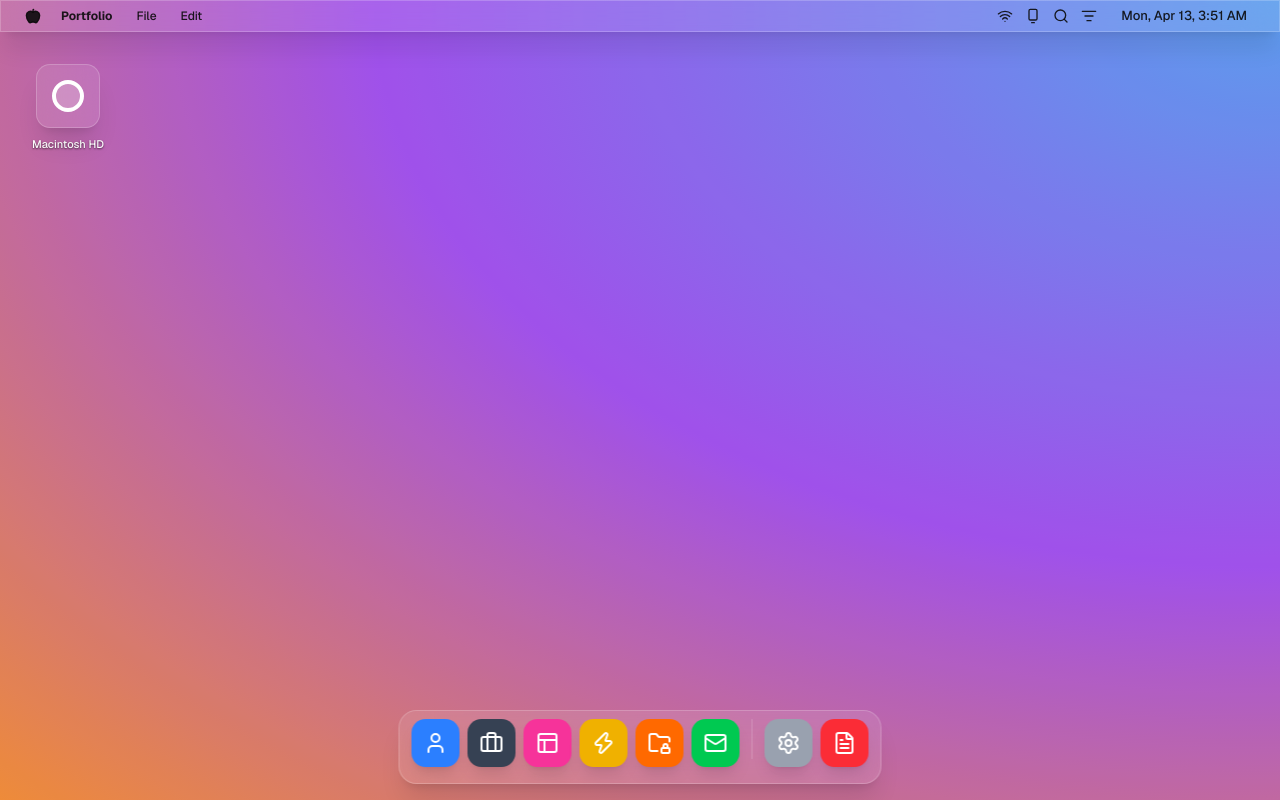
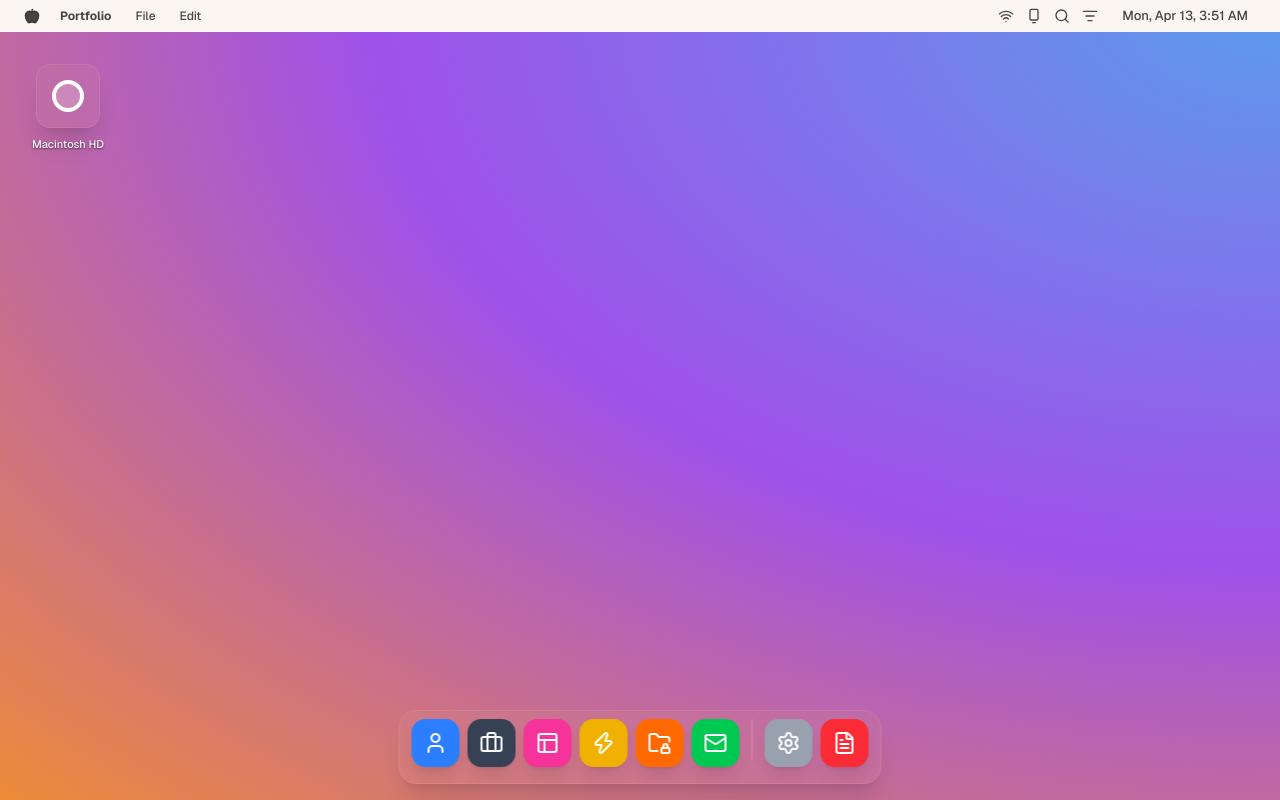
Before and after one commit to katsura919/abie-computer, a Next.js app: page / in a window 1280 px wide. Built offline with nearby package versions, Linux system fonts and the light colour scheme.

Commit message:
add rose theme

```diff
--- a/app/globals.css
+++ b/app/globals.css
@@ -116,6 +116,42 @@
     --sidebar-ring: oklch(0.556 0 0);
 }
 
+.rose {
+    --background: oklch(0.976 0.007 63.4);
+    --foreground: oklch(0.316 0 0);
+    --card: oklch(1 0 0);
+    --card-foreground: oklch(0.316 0 0);
+    --popover: oklch(1 0 0);
+    --popover-foreground: oklch(0.316 0 0);
+    --primary: oklch(0.778 0.065 34.6);
+    --primary-foreground: oklch(0.316 0 0);
+    --secondary: oklch(0.897 0.016 63.4);
+    --secondary-foreground: oklch(0.316 0 0);
+    --muted: oklch(0.887 0.038 34.6);
+    --muted-foreground: oklch(0.518 0 0);
+    --accent: oklch(0.832 0.019 216.4);
+    --accent-foreground: oklch(0.316 0 0);
+    --destructive: oklch(0.577 0.245 27.325);
+    --destructive-foreground: oklch(0.985 0 0);
+    --border: oklch(0.897 0.016 63.4);
+    --input: oklch(0.897 0.016 63.4);
+    --ring: oklch(0.778 0.065 34.6);
+    --chart-1: oklch(0.778 0.065 34.6);
+    --chart-2: oklch(0.832 0.019 216.4);
+    --chart-3: oklch(0.897 0.016 63.4);
+    --chart-4: oklch(0.887 0.038 34.6);
+    --chart-5: oklch(0.316 0 0);
+    --sidebar: oklch(0.976 0.007 63.4);
+    --sidebar-foreground: oklch(0.316 0 0);
+    --sidebar-primary: oklch(0.778 0.065 34.6);
+    --sidebar-primary-foreground: oklch(0.316 0 0);
+    --sidebar-accent: oklch(0.897 0.016 63.4);
+    --sidebar-accent-foreground: oklch(0.316 0 0);
+    --sidebar-border: oklch(0.897 0.016 63.4);
+    --sidebar-ring: oklch(0.778 0.065 34.6);
+}
+
+
 @layer base {
   * {
     @apply border-border outline-ring/50;
@@ -131,6 +167,10 @@
 @layer utilities {
   .glass {
     @apply bg-white/10 dark:bg-black/20 backdrop-blur-lg border border-white/20 dark:border-white/10 shadow-xl;
+  }
+
+  .rose .glass {
+    @apply bg-primary/10 border-primary/20;
   }
 
   .custom-scrollbar {
--- a/components/portfolio/apps/settings.tsx
+++ b/components/portfolio/apps/settings.tsx
@@ -18,7 +18,7 @@ export function Settings() {
         <h2 className="text-sm font-semibold flex items-center gap-2 text-muted-foreground uppercase tracking-wider">
           <Palette className="w-4 h-4" /> Appearance
         </h2>
-        <div className="grid grid-cols-2 gap-4">
+        <div className="grid grid-cols-3 gap-4">
           <button
             onClick={() => setTheme("light")}
             className={cn(
@@ -42,6 +42,18 @@ export function Settings() {
               <Moon className="w-8 h-8 text-blue-400" />
             </div>
             <span className="text-xs font-medium">Dark</span>
+          </button>
+          <button
+            onClick={() => setTheme("rose")}
+            className={cn(
+              "flex flex-col items-center gap-3 p-4 rounded-xl border transition-all",
+              theme === "rose" ? "bg-white/20 border-white/40 ring-2 ring-primary" : "bg-white/5 border-white/10 hover:bg-white/10"
+            )}
+          >
+            <div className="w-full h-20 rounded bg-[#f9f5f2] border border-black/5 flex items-center justify-center">
+              <Palette className="w-8 h-8 text-[#e3a99c]" />
+            </div>
+            <span className="text-xs font-medium">Rose</span>
           </button>
         </div>
       </section>
--- a/components/portfolio/menubar.tsx
+++ b/components/portfolio/menubar.tsx
@@ -31,7 +31,7 @@ export function MenuBar() {
   })
 
   return (
-    <header className="fixed top-0 left-0 right-0 z-50 h-8 flex items-center justify-between px-4 glass text-foreground/90 text-[13px] font-medium select-none">
+    <header className="bg-background fixed top-0 left-0 right-0 z-50 h-8 flex items-center justify-between px-4  text-foreground/90 text-[13px] font-medium select-none">
       <div className="flex items-center gap-4">
         <Menubar className="border-none bg-transparent shadow-none h-auto p-0 gap-0">
           <MenubarMenu>
--- a/components/portfolio/window-frame.tsx
+++ b/components/portfolio/window-frame.tsx
@@ -42,13 +42,13 @@ export function WindowFrame({ id, title, children, zIndex, isMaximized }: Window
       onPointerDown={() => focusWindow(id)}
       style={{ zIndex }}
       className={cn(
-        "absolute flex flex-col glass rounded-xl shadow-2xl overflow-hidden border border-white/20 select-none",
-        isActive ? "ring-1 ring-white/30" : "opacity-90"
+        "absolute flex flex-col bg-background rounded-xl shadow-2xl overflow-hidden border border-border/40 select-none transition-all duration-300",
+        isActive ? "ring-1 ring-primary/40 shadow-2xl" : "opacity-90"
       )}
     >
       {/* Title Bar */}
       <div
-        className="h-9 glass border-b border-white/10 flex items-center justify-between px-3 cursor-default shrink-0"
+        className="h-9 glass border-b border-border/20 flex items-center justify-between px-3 cursor-default shrink-0"
         onDoubleClick={() => maximizeWindow(id)}
         onPointerDown={(e) => dragControls.start(e)}
       >
--- a/components/theme-provider.tsx
+++ b/components/theme-provider.tsx
@@ -10,7 +10,8 @@ function ThemeProvider({
   return (
     <NextThemesProvider
       attribute="class"
-      defaultTheme="system"
+      defaultTheme="rose"
+      themes={["light", "dark", "rose"]}
       enableSystem
       disableTransitionOnChange
       {...props}
@@ -35,7 +36,7 @@ function isTypingTarget(target: EventTarget | null) {
 }
 
 function ThemeHotkey() {
-  const { resolvedTheme, setTheme } = useTheme()
+  const { theme, setTheme } = useTheme()
 
   React.useEffect(() => {
     function onKeyDown(event: KeyboardEvent) {
@@ -55,7 +56,10 @@ function ThemeHotkey() {
         return
       }
 
-      setTheme(resolvedTheme === "dark" ? "light" : "dark")
+      const themes = ["light", "dark", "rose"]
+      const currentIndex = themes.indexOf(theme || "light")
+      const nextIndex = (currentIndex + 1) % themes.length
+      setTheme(themes[nextIndex])
     }
 
     window.addEventListener("keydown", onKeyDown)
@@ -63,7 +67,7 @@ function ThemeHotkey() {
     return () => {
       window.removeEventListener("keydown", onKeyDown)
     }
-  }, [resolvedTheme, setTheme])
+  }, [theme, setTheme])
 
   return null
 }
--- a/hooks/use-settings.tsx
+++ b/hooks/use-settings.tsx
@@ -10,6 +10,7 @@ export const WALLPAPERS = [
 ]
 
 export const ACCENT_COLORS = [
+  { id: "rose", name: "Rose", value: "#e3a99c" },
   { id: "blue", name: "Blue", value: "#3b82f6" },
   { id: "purple", name: "Purple", value: "#a855f7" },
   { id: "pink", name: "Pink", value: "#ec4899" },
```
